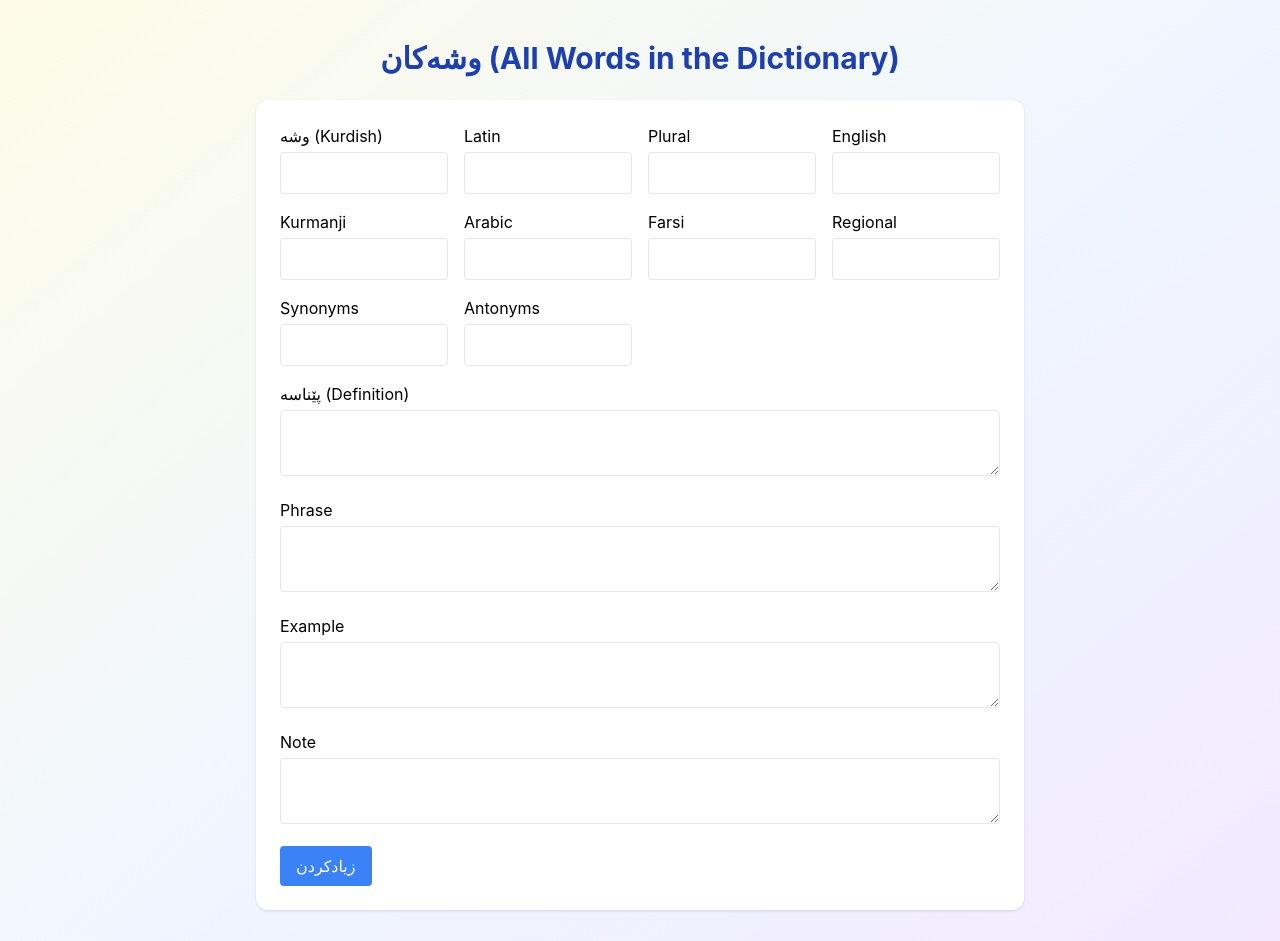
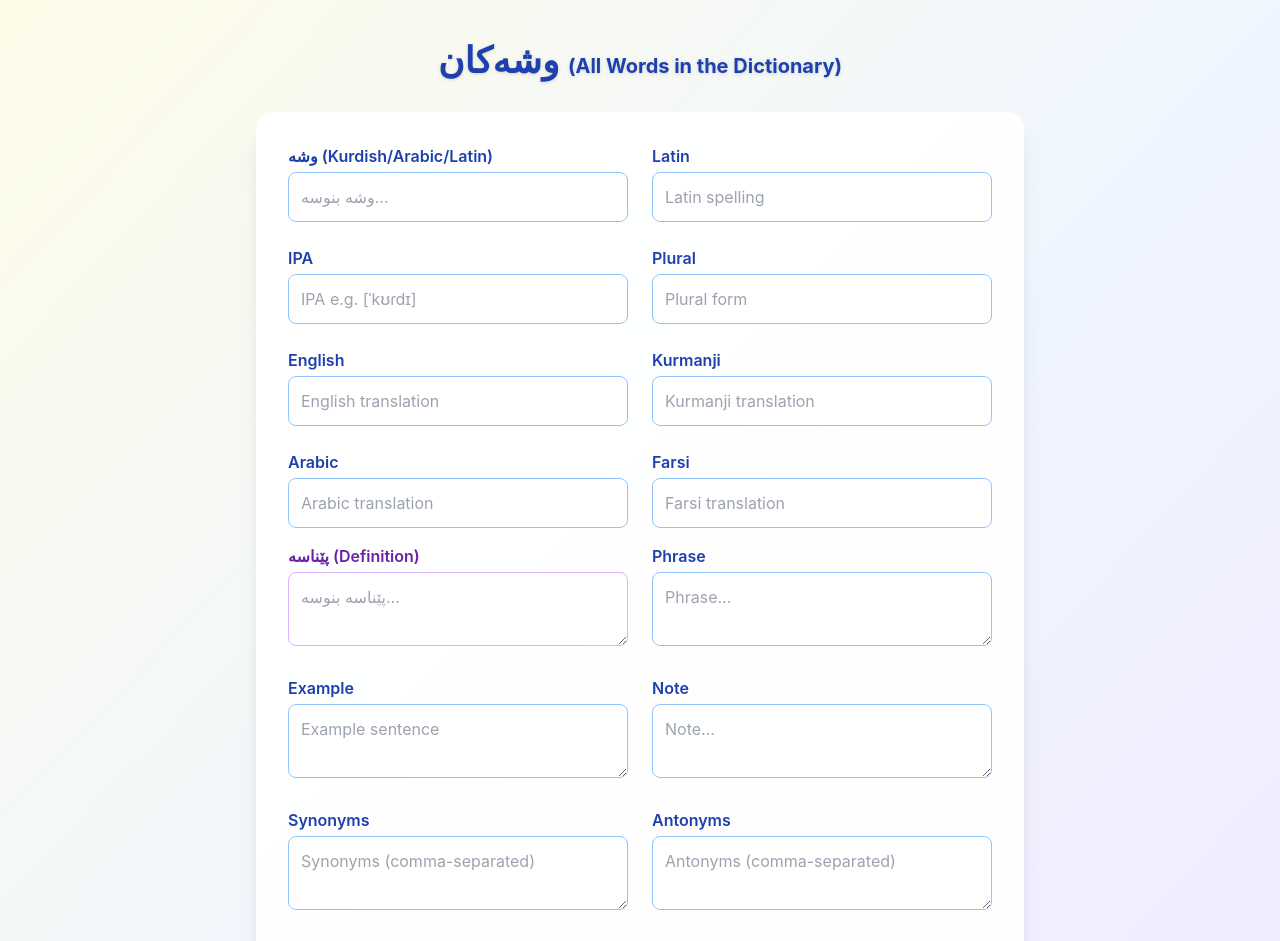
Before and after one commit to Bakhtyar118/kurdish_dictionary2, a React (Create React App) app in the folder frontend/: page / in a window 1280 px wide. Shown: the top 941 px of the page. Built offline with nearby package versions, Linux system fonts and the light colour scheme; no server answers.

Commit message:
added API

```diff
--- a/frontend/src/App.js
+++ b/frontend/src/App.js
@@ -5,18 +5,19 @@ export default function App() {
   // Form states
   const [word, setWord] = useState("");
   const [latin, setLatin] = useState("");
-  const [definition, setDefinition] = useState("");
+  const [ipa, setIPA] = useState("");
   const [plural, setPlural] = useState("");
   const [english, setEnglish] = useState("");
   const [kurmanji, setKurmanji] = useState("");
   const [arabic, setArabic] = useState("");
   const [farsi, setFarsi] = useState("");
-  const [regional, setRegional] = useState("");
-  const [synonyms, setSynonyms] = useState("");
-  const [antonyms, setAntonyms] = useState("");
+  const [definition, setDefinition] = useState("");
   const [phrase, setPhrase] = useState("");
   const [example, setExample] = useState("");
   const [note, setNote] = useState("");
+  const [synonyms, setSynonyms] = useState("");
+  const [antonyms, setAntonyms] = useState("");
+  const [regional, setRegional] = useState("");
   const [loading, setLoading] = useState(false);
 
   useEffect(() => {
@@ -42,13 +43,15 @@ export default function App() {
         method: "POST",
         headers: { "Content-Type": "application/json" },
         body: JSON.stringify({
-          word, latin, definition, plural, english, kurmanji, arabic, farsi,
-          regional, synonyms, antonyms, phrase, example, note
+          word, latin, ipa, plural, english, kurmanji, arabic, farsi,
+          definition, phrase, example, note, synonyms, antonyms, regional
         }),
       });
       if (res.ok) {
         alert("Word added!");
-        setWord(""); setLatin(""); setDefinition(""); setPlural(""); setEnglish(""); setKurmanji(""); setArabic(""); setFarsi(""); setRegional(""); setSynonyms(""); setAntonyms(""); setPhrase(""); setExample(""); setNote("");
+        setWord(""); setLatin(""); setIPA(""); setPlural(""); setEnglish("");
+        setKurmanji(""); setArabic(""); setFarsi(""); setDefinition(""); setPhrase("");
+        setExample(""); setNote(""); setSynonyms(""); setAntonyms(""); setRegional("");
         fetchWords();
       } else {
         const err = await res.json();
@@ -61,71 +64,79 @@ export default function App() {
 
   return (
     <div className="min-h-screen bg-gradient-to-br from-yellow-50 via-blue-50 to-purple-100 flex flex-col items-center py-10">
-      <h1 className="text-3xl font-bold mb-6 text-blue-800 text-center">
-        وشەکان (All Words in the Dictionary)
+      <h1 className="text-4xl font-bold mb-8 text-blue-800 text-center drop-shadow">
+        وشەکان <span className="text-xl">(All Words in the Dictionary)</span>
       </h1>
 
       {/* Data Entry Form */}
-      <form onSubmit={handleSubmit} className="space-y-4 bg-white p-6 rounded-xl shadow mb-8 w-full max-w-3xl">
-        <div className="grid grid-cols-2 md:grid-cols-4 gap-4">
+      <form onSubmit={handleSubmit} className="bg-white/95 p-8 rounded-2xl shadow-xl mb-12 w-full max-w-3xl space-y-4">
+        <div className="grid grid-cols-1 md:grid-cols-2 gap-6">
           <div>
-            <label className="block mb-1">وشە (Kurdish)</label>
-            <input className="border rounded w-full p-2" value={word} onChange={e => setWord(e.target.value)} required />
+            <label className="block font-semibold text-blue-800 mb-1">وشە (Kurdish/Arabic/Latin)</label>
+            <input className="border border-blue-300 rounded-lg p-3 w-full" value={word} onChange={e => setWord(e.target.value)} required placeholder="وشە بنوسە..." />
           </div>
           <div>
-            <label className="block mb-1">Latin</label>
-            <input className="border rounded w-full p-2" value={latin} onChange={e => setLatin(e.target.value)} />
+            <label className="block font-semibold text-blue-800 mb-1">Latin</label>
+            <input className="border border-blue-300 rounded-lg p-3 w-full" value={latin} onChange={e => setLatin(e.target.value)} placeholder="Latin spelling" />
           </div>
           <div>
-            <label className="block mb-1">Plural</label>
-            <input className="border rounded w-full p-2" value={plural} onChange={e => setPlural(e.target.value)} />
+            <label className="block font-semibold text-blue-800 mb-1">IPA</label>
+            <input className="border border-blue-300 rounded-lg p-3 w-full" value={ipa} onChange={e => setIPA(e.target.value)} placeholder="IPA e.g. [ˈkʊɾdɪ]" />
           </div>
           <div>
-            <label className="block mb-1">English</label>
-            <input className="border rounded w-full p-2" value={english} onChange={e => setEnglish(e.target.value)} />
+            <label className="block font-semibold text-blue-800 mb-1">Plural</label>
+            <input className="border border-blue-300 rounded-lg p-3 w-full" value={plural} onChange={e => setPlural(e.target.value)} placeholder="Plural form" />
           </div>
           <div>
-            <label className="block mb-1">Kurmanji</label>
-            <input className="border rounded w-full p-2" value={kurmanji} onChange={e => setKurmanji(e.target.value)} />
+            <label className="block font-semibold text-blue-800 mb-1">English</label>
+            <input className="border border-blue-300 rounded-lg p-3 w-full" value={english} onChange={e => setEnglish(e.target.value)} placeholder="English translation" />
           </div>
           <div>
-            <label className="block mb-1">Arabic</label>
-            <input className="border rounded w-full p-2" value={arabic} onChange={e => setArabic(e.target.value)} />
+            <label className="block font-semibold text-blue-800 mb-1">Kurmanji</label>
+            <input className="border border-blue-300 rounded-lg p-3 w-full" value={kurmanji} onChange={e => setKurmanji(e.target.value)} placeholder="Kurmanji translation" />
           </div>
           <div>
-            <label className="block mb-1">Farsi</label>
-            <input className="border rounded w-full p-2" value={farsi} onChange={e => setFarsi(e.target.value)} />
+            <label className="block font-semibold text-blue-800 mb-1">Arabic</label>
+            <input className="border border-blue-300 rounded-lg p-3 w-full" value={arabic} onChange={e => setArabic(e.target.value)} placeholder="Arabic translation" />
           </div>
           <div>
-            <label className="block mb-1">Regional</label>
-            <input className="border rounded w-full p-2" value={regional} onChange={e => setRegional(e.target.value)} />
+            <label className="block font-semibold text-blue-800 mb-1">Farsi</label>
+            <input className="border border-blue-300 rounded-lg p-3 w-full" value={farsi} onChange={e => setFarsi(e.target.value)} placeholder="Farsi translation" />
+          </div>
+        </div>
+
+        {/* Expandable fields */}
+        <div className="grid grid-cols-1 md:grid-cols-2 gap-6">
+          <div>
+            <label className="block font-semibold text-purple-800 mb-1">پێناسە (Definition)</label>
+            <textarea className="border border-purple-300 rounded-lg p-3 w-full min-h-[56px]" value={definition} onChange={e => setDefinition(e.target.value)} required placeholder="پێناسە بنوسە..." />
           </div>
           <div>
-            <label className="block mb-1">Synonyms</label>
-            <input className="border rounded w-full p-2" value={synonyms} onChange={e => setSynonyms(e.target.value)} />
+            <label className="block font-semibold text-blue-800 mb-1">Phrase</label>
+            <textarea className="border border-blue-300 rounded-lg p-3 w-full min-h-[56px]" value={phrase} onChange={e => setPhrase(e.target.value)} placeholder="Phrase..." />
           </div>
           <div>
-            <label className="block mb-1">Antonyms</label>
-            <input className="border rounded w-full p-2" value={antonyms} onChange={e => setAntonyms(e.target.value)} />
+            <label className="block font-semibold text-blue-800 mb-1">Example</label>
+            <textarea className="border border-blue-300 rounded-lg p-3 w-full min-h-[56px]" value={example} onChange={e => setExample(e.target.value)} placeholder="Example sentence" />
+          </div>
+          <div>
+            <label className="block font-semibold text-blue-800 mb-1">Note</label>
+            <textarea className="border border-blue-300 rounded-lg p-3 w-full min-h-[56px]" value={note} onChange={e => setNote(e.target.value)} placeholder="Note..." />
+          </div>
+          <div>
+            <label className="block font-semibold text-blue-800 mb-1">Synonyms</label>
+            <textarea className="border border-blue-300 rounded-lg p-3 w-full min-h-[56px]" value={synonyms} onChange={e => setSynonyms(e.target.value)} placeholder="Synonyms (comma-separated)" />
+          </div>
+          <div>
+            <label className="block font-semibold text-blue-800 mb-1">Antonyms</label>
+            <textarea className="border border-blue-300 rounded-lg p-3 w-full min-h-[56px]" value={antonyms} onChange={e => setAntonyms(e.target.value)} placeholder="Antonyms (comma-separated)" />
+          </div>
+          <div>
+            <label className="block font-semibold text-blue-800 mb-1">Regional</label>
+            <textarea className="border border-blue-300 rounded-lg p-3 w-full min-h-[56px]" value={regional} onChange={e => setRegional(e.target.value)} placeholder="e.g. سلیمانی، هەولێر، کەرماشان" />
           </div>
         </div>
-        <div>
-          <label className="block mb-1">پێناسە (Definition)</label>
-          <textarea className="border rounded w-full p-2" value={definition} onChange={e => setDefinition(e.target.value)} required />
-        </div>
-        <div>
-          <label className="block mb-1">Phrase</label>
-          <textarea className="border rounded w-full p-2" value={phrase} onChange={e => setPhrase(e.target.value)} />
-        </div>
-        <div>
-          <label className="block mb-1">Example</label>
-          <textarea className="border rounded w-full p-2" value={example} onChange={e => setExample(e.target.value)} />
-        </div>
-        <div>
-          <label className="block mb-1">Note</label>
-          <textarea className="border rounded w-full p-2" value={note} onChange={e => setNote(e.target.value)} />
-        </div>
-        <button className="bg-blue-500 text-white px-4 py-2 rounded" type="submit">
+        <button className="bg-gradient-to-r from-blue-500 to-purple-500 text-white rounded-lg py-3 px-8 font-bold shadow-lg hover:from-blue-600 hover:to-purple-600 transition mx-auto block mt-4" type="submit">
           زیادکردن
         </button>
       </form>
@@ -137,48 +148,53 @@ export default function App() {
             <tr>
               <th className="p-2 border">وشە</th>
               <th className="p-2 border">Latin</th>
+              <th className="p-2 border">IPA</th>
               <th className="p-2 border">Plural</th>
               <th className="p-2 border">English</th>
               <th className="p-2 border">Kurmanji</th>
               <th className="p-2 border">Arabic</th>
               <th className="p-2 border">Farsi</th>
-              <th className="p-2 border">Regional</th>
-              <th className="p-2 border">Synonyms</th>
-              <th className="p-2 border">Antonyms</th>
               <th className="p-2 border">پێناسە</th>
               <th className="p-2 border">Phrase</th>
               <th className="p-2 border">Example</th>
               <th className="p-2 border">Note</th>
+              <th className="p-2 border">Synonyms</th>
+              <th className="p-2 border">Antonyms</th>
+              <th className="p-2 border">Regional</th>
             </tr>
           </thead>
           <tbody>
             {loading ? (
-              <tr><td colSpan={14} className="text-center">Loading...</td></tr>
+              <tr><td colSpan={15} className="text-center">Loading...</td></tr>
             ) : words.length === 0 ? (
-              <tr><td colSpan={14} className="text-center">No words found.</td></tr>
+              <tr><td colSpan={15} className="text-center">No words found.</td></tr>
             ) : (
               words.map((w, idx) => (
                 <tr key={idx}>
                   <td className="p-2 border">{w.word}</td>
                   <td className="p-2 border">{w.latin}</td>
+                  <td className="p-2 border">{w.ipa}</td>
                   <td className="p-2 border">{w.plural}</td>
                   <td className="p-2 border">{w.english}</td>
                   <td className="p-2 border">{w.kurmanji}</td>
                   <td className="p-2 border">{w.arabic}</td>
                   <td className="p-2 border">{w.farsi}</td>
-                  <td className="p-2 border">{w.regional}</td>
-                  <td className="p-2 border">{w.synonyms}</td>
-                  <td className="p-2 border">{w.antonyms}</td>
                   <td className="p-2 border" style={{ maxWidth: 180, whiteSpace: 'pre-wrap' }}>{w.definition}</td>
                   <td className="p-2 border" style={{ maxWidth: 180, whiteSpace: 'pre-wrap' }}>{w.phrase}</td>
                   <td className="p-2 border" style={{ maxWidth: 180, whiteSpace: 'pre-wrap' }}>{w.example}</td>
                   <td className="p-2 border" style={{ maxWidth: 180, whiteSpace: 'pre-wrap' }}>{w.note}</td>
+                  <td className="p-2 border" style={{ maxWidth: 140, whiteSpace: 'pre-wrap' }}>{w.synonyms}</td>
+                  <td className="p-2 border" style={{ maxWidth: 140, whiteSpace: 'pre-wrap' }}>{w.antonyms}</td>
+                  <td className="p-2 border">{w.regional}</td>
                 </tr>
               ))
             )}
           </tbody>
         </table>
       </div>
+      <footer className="mt-8 text-gray-400 text-sm">
+        Kurdish Dictionary • Designed by Bakhtyar
+      </footer>
     </div>
   );
 }
```
